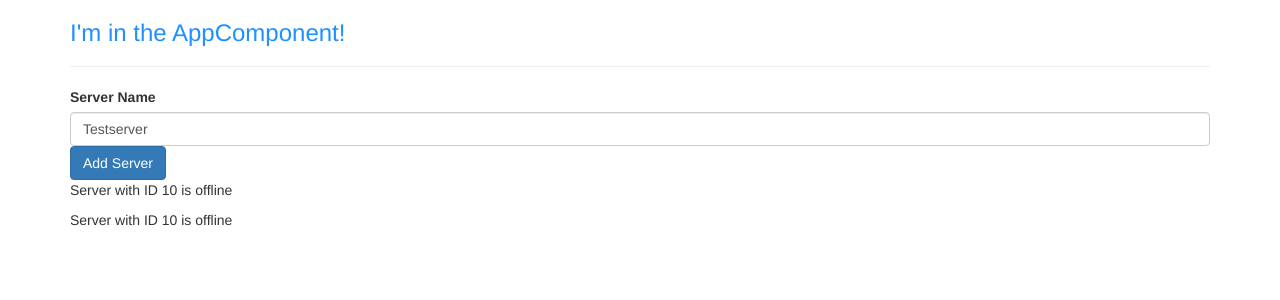
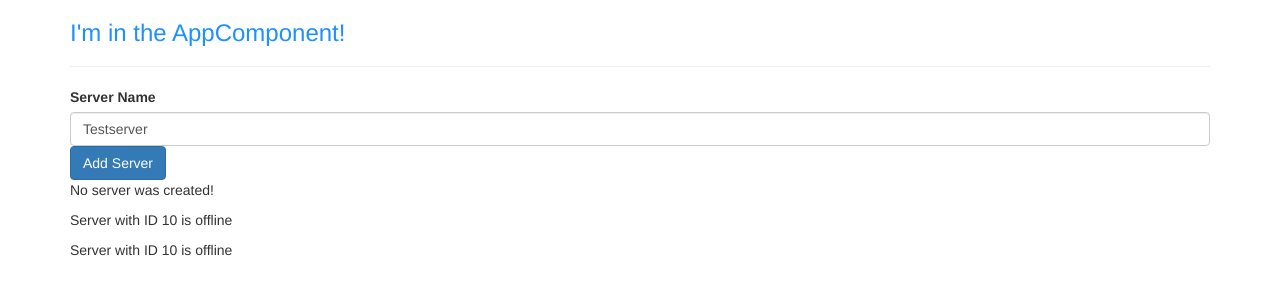
Before and after one commit to AJ-Mackay/AtCG-Start, an Angular app: page / in a window 1280 px wide. Shown: the top 300 px of the page. Built offline with nearby package versions, Linux system fonts and the light colour scheme.

Commit message:
Enhancing ngIf with an Else Condition

```diff
--- a/src/app/servers/servers.component.html
+++ b/src/app/servers/servers.component.html
@@ -11,6 +11,7 @@
 </button>
 <!-- <p [innerText]="allowNewServer"></p> -->
 <!-- <p>{{ serverCreationStatus }}</p> -->
-<p *ngIf="serverCreated">Server was created, server name is {{ serverName }}</p>
+<p *ngIf="serverCreated; else noServer">Server was created, server name is {{ serverName }}</p>
+<ng-template #noServer><p>No server was created!</p></ng-template>
 <app-server></app-server>
 <app-server></app-server>
```
